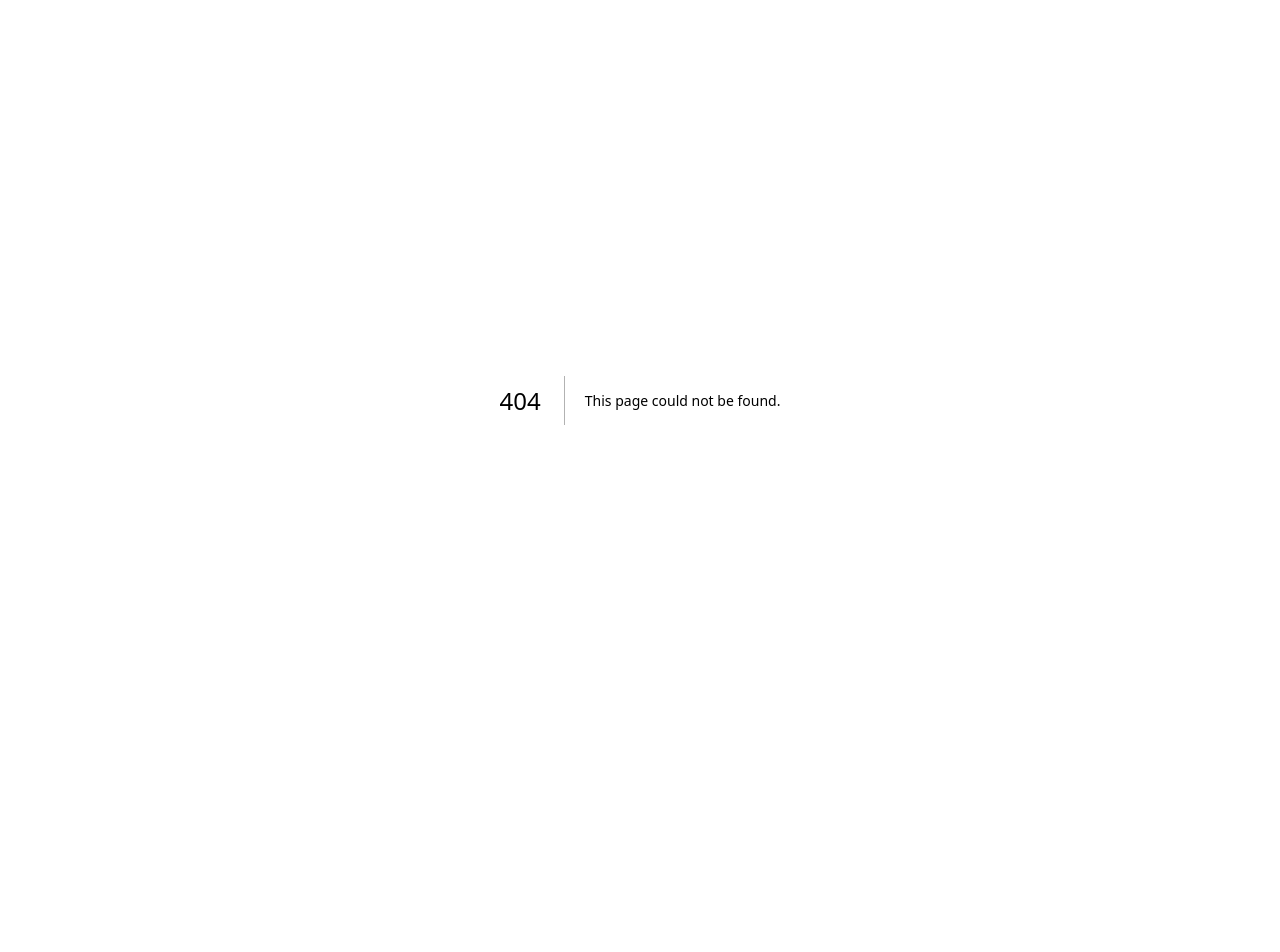
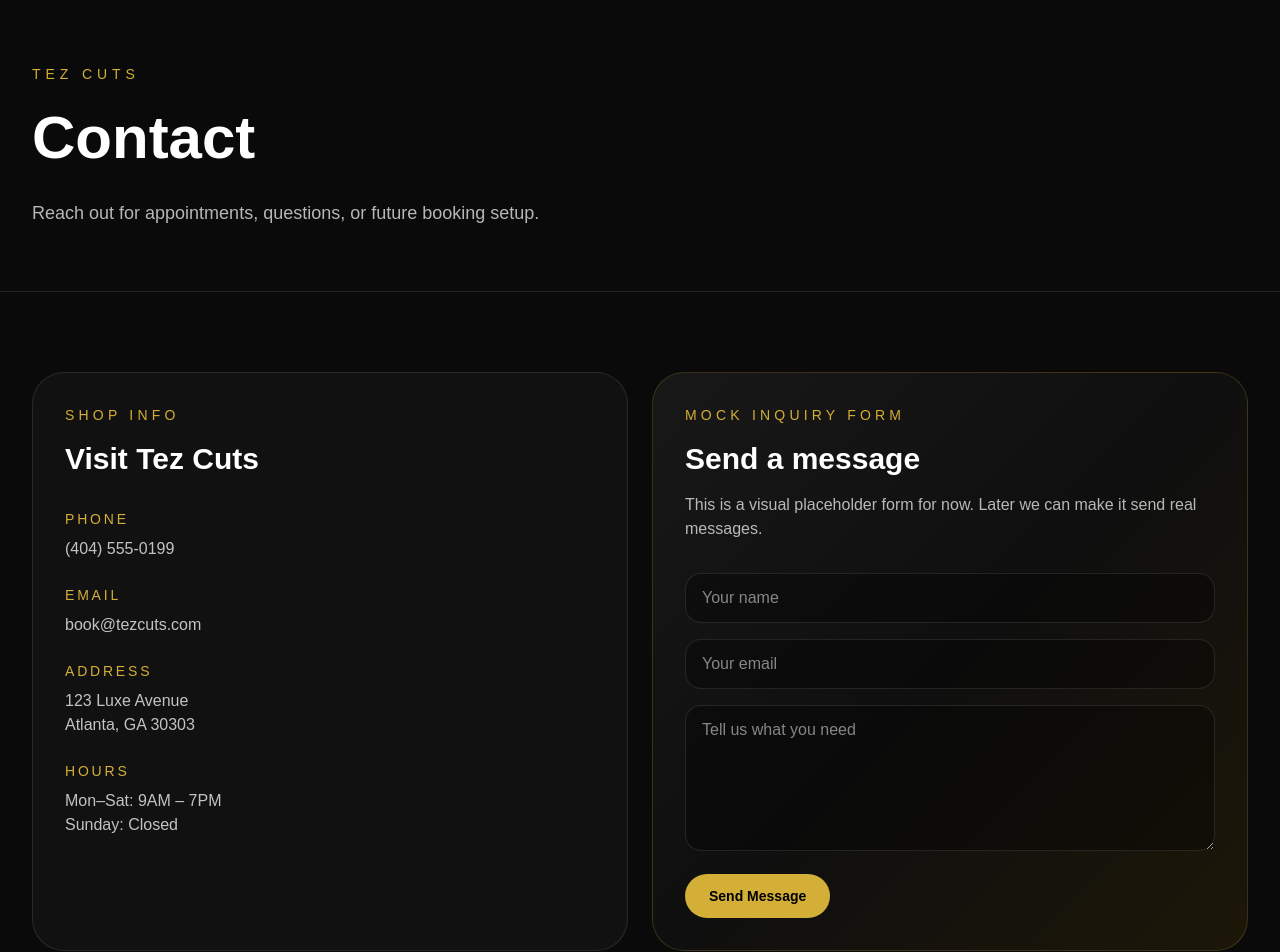
Before and after one commit to receptioniqbusiness/tez-cuts, a Next.js app: page /contact in a window 1280 px wide. Before the commit this address had no page. Shown: the top 952 px of the page. Before the commit the page ends 800 px from the top, so only its background shows below. Built offline with nearby package versions, Linux system fonts and the light colour scheme.

Commit message:
Create page.tsx

```diff
--- /dev/null
+++ b/app/contact/page.tsx
@@ -0,0 +1,97 @@
+export default function ContactPage() {
+  return (
+    <main className="min-h-screen bg-[#0a0a0a] text-white">
+      <section className="border-b border-white/10">
+        <div className="mx-auto max-w-7xl px-6 py-16 lg:px-8">
+          <p className="text-sm uppercase tracking-[0.35em] text-[#d4af37]">
+            Tez Cuts
+          </p>
+          <h1 className="mt-4 text-5xl font-bold leading-tight md:text-6xl">
+            Contact
+          </h1>
+          <p className="mt-6 max-w-2xl text-lg text-white/70">
+            Reach out for appointments, questions, or future booking setup.
+          </p>
+        </div>
+      </section>
+
+      <section className="mx-auto max-w-7xl px-6 py-20 lg:px-8">
+        <div className="grid gap-6 md:grid-cols-2">
+          <div className="rounded-[2rem] border border-white/10 bg-white/[0.03] p-8">
+            <p className="text-sm uppercase tracking-[0.3em] text-[#d4af37]">
+              Shop Info
+            </p>
+            <h2 className="mt-4 text-3xl font-semibold">Visit Tez Cuts</h2>
+
+            <div className="mt-8 space-y-6 text-white/75">
+              <div>
+                <p className="text-sm uppercase tracking-[0.2em] text-[#d4af37]">
+                  Phone
+                </p>
+                <p className="mt-2">(404) 555-0199</p>
+              </div>
+
+              <div>
+                <p className="text-sm uppercase tracking-[0.2em] text-[#d4af37]">
+                  Email
+                </p>
+                <p className="mt-2">book@tezcuts.com</p>
+              </div>
+
+              <div>
+                <p className="text-sm uppercase tracking-[0.2em] text-[#d4af37]">
+                  Address
+                </p>
+                <p className="mt-2">123 Luxe Avenue</p>
+                <p>Atlanta, GA 30303</p>
+              </div>
+
+              <div>
+                <p className="text-sm uppercase tracking-[0.2em] text-[#d4af37]">
+                  Hours
+                </p>
+                <p className="mt-2">Mon–Sat: 9AM – 7PM</p>
+                <p>Sunday: Closed</p>
+              </div>
+            </div>
+          </div>
+
+          <div className="rounded-[2rem] border border-[#d4af37]/20 bg-[linear-gradient(135deg,#181818,#0f0f0f,#1c1708)] p-8">
+            <p className="text-sm uppercase tracking-[0.3em] text-[#d4af37]">
+              Mock Inquiry Form
+            </p>
+            <h2 className="mt-4 text-3xl font-semibold">Send a message</h2>
+            <p className="mt-4 text-white/70">
+              This is a visual placeholder form for now. Later we can make it send
+              real messages.
+            </p>
+
+            <form className="mt-8 space-y-4">
+              <input
+                type="text"
+                placeholder="Your name"
+                className="w-full rounded-2xl border border-white/10 bg-black/30 px-4 py-3 text-white outline-none"
+              />
+              <input
+                type="email"
+                placeholder="Your email"
+                className="w-full rounded-2xl border border-white/10 bg-black/30 px-4 py-3 text-white outline-none"
+              />
+              <textarea
+                placeholder="Tell us what you need"
+                rows={5}
+                className="w-full rounded-2xl border border-white/10 bg-black/30 px-4 py-3 text-white outline-none"
+              />
+              <button
+                type="button"
+                className="rounded-full bg-[#d4af37] px-6 py-3 text-sm font-semibold text-black transition hover:scale-[1.02]"
+              >
+                Send Message
+              </button>
+            </form>
+          </div>
+        </div>
+      </section>
+    </main>
+  );
+}
```
